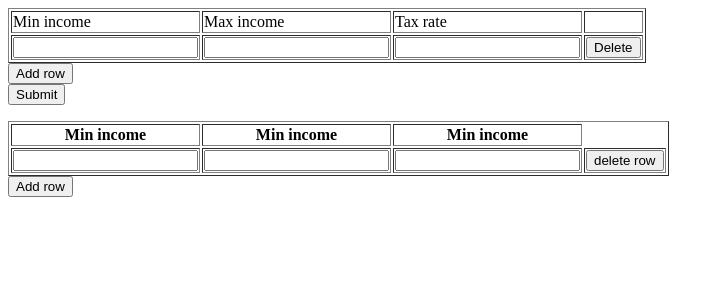
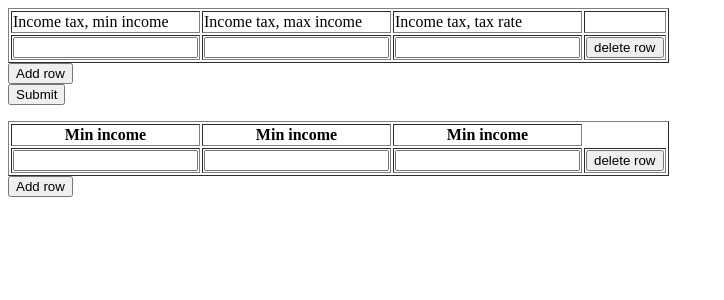
Before and after one commit to ofiscal/tax.co.web, a Django app: page /run_make/dynamic_form in a window 1280 px wide. Shown: the top 300 px of the page, without its empty margins (0-724 px from the left). Run offline with Django 3.2, Linux system fonts and the light colour scheme; parts of the project's set-up code (start-up, migrations or seed data) failed here and were passed over.

Commit message:
Homogenize column names.
  Otherwise the cells in one column look like
  they came from more than one column.

```diff
--- a/django/run_make/templates/run_make/dynamic_form.html
+++ b/django/run_make/templates/run_make/dynamic_form.html
@@ -27,9 +27,9 @@ django/run_make/templates/run_make/ingest_full_spec.html
     var table = document.getElementById(divName + ' table');
     var row   = document.createElement('tr');
     table.appendChild ( row );
-    row . appendChild ( inputCell( divName + ", Min income" ) );
-    row . appendChild ( inputCell( divName + ", Max income" ) );
-    row . appendChild ( inputCell( divName + ", Tax rate" ) );
+    row . appendChild ( inputCell( divName + ", min income" ) );
+    row . appendChild ( inputCell( divName + ", max income" ) );
+    row . appendChild ( inputCell( divName + ", tax rate" ) );
     row . appendChild ( deleteRow_cell() );
   }
 
@@ -56,9 +56,9 @@ django/run_make/templates/run_make/ingest_full_spec.html
                 AFAIK, doing so doesn't accomplish anything I need --
                 the 0th row of the table will still, awkwardly,
                 be the names of the columns. -->
-            <td>Min income</td>
-            <td>Max income</td>
-            <td>Tax rate</td>
+            <td>Income tax, min income</td>
+            <td>Income tax, max income</td>
+            <td>Income tax, tax rate</td>
             <td></td>
       </tr>
       <tr>
@@ -66,19 +66,19 @@ django/run_make/templates/run_make/ingest_full_spec.html
              to know later whether I'm looking at an ID or a name. -->
         <td><input type="number"
                    step="any"
-                   id="min income id"
-                   name="min income" /></td>
+                   id="Income tax, min income id"
+                   name="Income tax, min income" /></td>
         <td><input type="number"
                    step="any"
-                   id="max income id"
-                   name="max income"/></td>
+                   id="Income tax, max income id"
+                   name="Income tax, max income"/></td>
         <td><input type="number"
                    step="any"
-                   id="tax rate id"
-                   name="tax rate"/></td>
+                   id="Income tax, tax rate id"
+                   name="Income tax, tax rate"/></td>
         <td><input type="button"
                    id="delPOIbutton"
-                   value="Delete"
+                   value="delete row"
                    onclick="deleteRow(this)"/></td>
       </tr>
     </table>
```
